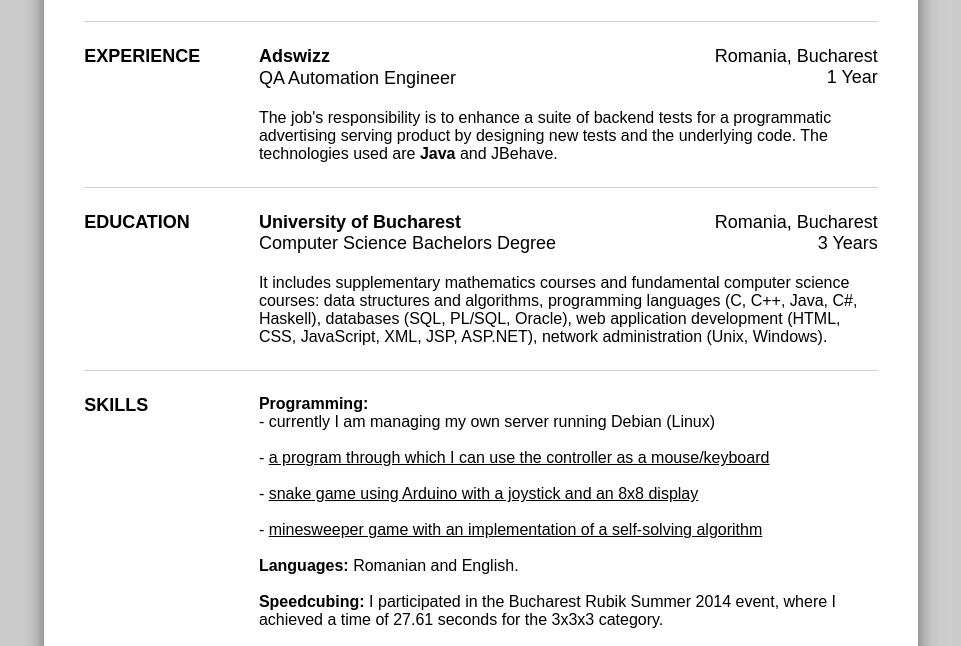
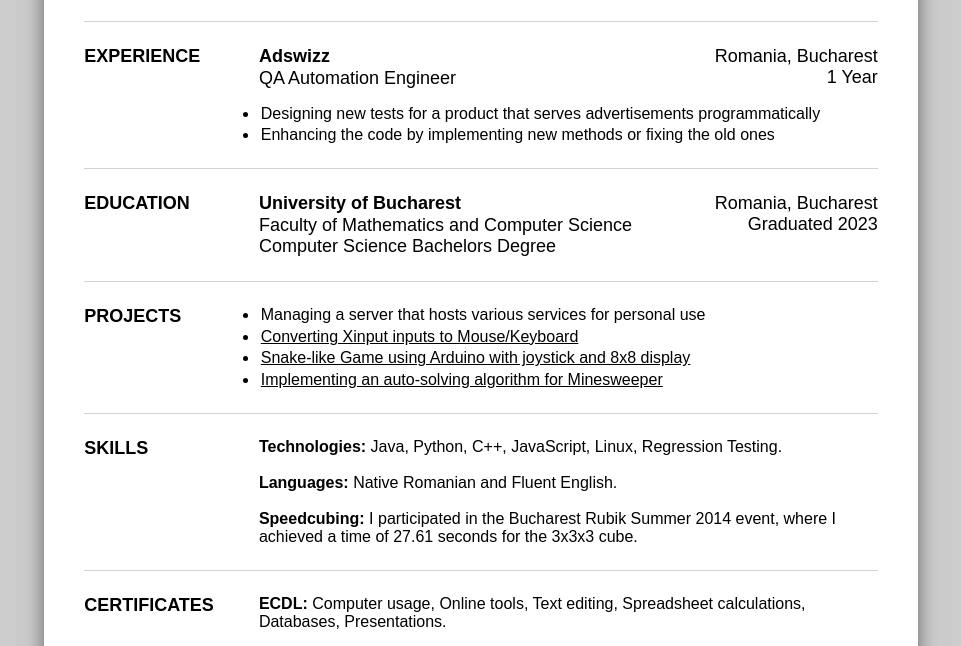
Before and after one commit to ediberbe/ediberbe.github.io, a plain HTML site: page cv/cv_en.html in a window 1280 px wide. Shown: the part 304-950 px from the top of the page, without its empty margins (159-1120 px from the left). Drawn offline with Linux system fonts and the light colour scheme.

Commit message:
Add files via upload

```diff
--- a/cv/cv.css
+++ b/cv/cv.css
@@ -146,3 +146,29 @@ img.avatar{
     margin-left: 16px;
     margin-right: 4px;
 }
+
+
+/* PATCHING */
+
+#projects {
+    margin-top: 0;
+}
+
+#educatie, #experienta {
+    margin-bottom: 0;
+}
+
+.bullet_list {
+    margin-left: 0;
+    padding-left: 0;
+    margin-bottom: 0;
+}
+
+.bullet_list >  li {
+    padding-left: 0.05cm;
+    margin-bottom: 0.1cm;
+}
+
+.bullet_list > li:last-child {
+    margin-bottom: 0;
+}
--- a/cv/cv_en.html
+++ b/cv/cv_en.html
@@ -18,6 +18,7 @@
             <img src="romanian.png" id="language" onclick="loadCvPage()" >
         </div>
     </div>
+
 
 
     <div class="container" size="A4">
@@ -43,7 +44,7 @@
             <div class="section-title">EXPERIENCE</div>
             <div>
                 <div class="job">
-                    <div class="job-title-container">
+                    <div class="job-title-container" id="experienta">
                         <div>
                             <div class="job-company">Adswizz</div>
                             <div class="job-title">QA Automation Engineer</div>
@@ -53,7 +54,10 @@
                             <div>1 Year</div>
                         </div>
                     </div> <!-- end job-title container -->
-                    The job's responsibility is to enhance a suite of backend tests for a programmatic advertising serving product by designing new tests and the underlying code. The technologies used are <b>Java</b> and JBehave.
+                    <ul class="bullet_list">
+                        <li>Designing new tests for a product that serves advertisements programmatically</li>
+                        <li>Enhancing the code by implementing new methods or fixing the old ones</li>
+                    </ul>
                 </div> <!-- end job -->
 
             </div>
@@ -63,40 +67,45 @@
             <div class="section-title">EDUCATION</div>
             <div>
                 <div class="job">
-                    <div class="job-title-container">
+                    <div class="job-title-container" id="educatie">
                         <div>
                             <div class="job-company">University of Bucharest</div>
+                            <div class="job-title">Faculty of Mathematics and Computer Science</div>
                             <div class="job-title">Computer Science Bachelors Degree</div>
+
                         </div>
                         <div class="time-place-container">
                             <div>Romania, Bucharest</div>
-                            <div>3 Years</div>
+                            <div>Graduated 2023</div>
                         </div>
                     </div> <!-- end job-title container -->
-                    It includes supplementary mathematics courses and fundamental computer science courses: data structures and algorithms, programming languages (C, C++, Java, C#, Haskell), databases (SQL, PL/SQL, Oracle), web application development (HTML, CSS, JavaScript, XML, JSP, ASP.NET), network administration (Unix, Windows).
                 </div> <!-- end job -->
+            </div>
+        </section>
+
+        <section>
+            <div class="section-title">PROJECTS</div>
+            <div class="text-container">
+                <ul class="bullet_list" id="projects">
+                    <li>Managing a server that hosts various services for personal use</li>
+                    <li><a id="github" href="https://github.com/ediberbe/desktop_controller">Converting Xinput inputs to Mouse/Keyboard</a></li>
+                    <li><a id="github" href="https://github.com/ediberbe/arduino_snake">Snake-like Game using Arduino with joystick and 8x8 display</a></li>
+                    <li><a id="github" href="https://github.com/ediberbe/minesweeper_auto-solver">Implementing an auto-solving algorithm for Minesweeper</a></li>
+                </ul>
             </div>
         </section>
 
         <section>
             <div class="section-title">SKILLS</div>
             <div class="text-container">
-                <span style="font-weight:bold">Programming:</span><br>
-                - currently I am managing my own server running Debian (Linux)
-                <br><br>
-                - <a id="github" href="https://github.com/ediberbe/desktop_controller">a program through which I can use the controller as a mouse/keyboard</a>
-                <br><br>
-                - <a id="github" href="https://github.com/ediberbe/arduino_snake">snake game using Arduino with a joystick and an 8x8 display</a>
-                <br><br>
-                - <a id="github" href="https://github.com/ediberbe/minesweeper_auto-solver">minesweeper game with an implementation of a self-solving algorithm</a>
-                <br><br>
-                <span style="font-weight:bold">Languages:</span> Romanian and English.<br><br>
-                <span style="font-weight:bold">Speedcubing:</span> I participated in the Bucharest Rubik Summer 2014 event, where I achieved a time of 27.61 seconds for the 3x3x3 category.
+                <span style="font-weight:bold">Technologies:</span> Java, Python, C++, JavaScript, Linux, Regression Testing.<br><br>
+                <span style="font-weight:bold">Languages:</span> Native Romanian and Fluent English.<br><br>
+                <span style="font-weight:bold">Speedcubing:</span> I participated in the Bucharest Rubik Summer 2014 event, where I achieved a time of 27.61 seconds for the 3x3x3 cube.
             </div>
         </section>
 
         <section>
-            <div class="section-title">CERTIFICATIONS</div>
+            <div class="section-title">CERTIFICATES</div>
             <div class="text-container">
                 <span style="font-weight:bold">ECDL:</span> Computer usage, Online tools, Text editing, Spreadsheet calculations, Databases, Presentations.<br><br>
                 <span style="font-weight:bold">Oracle:</span> Database Design and Programming with SQL
```
Also changed, not shown: cv/cv_ro.html (+23 -16 lines), 2 other files.
